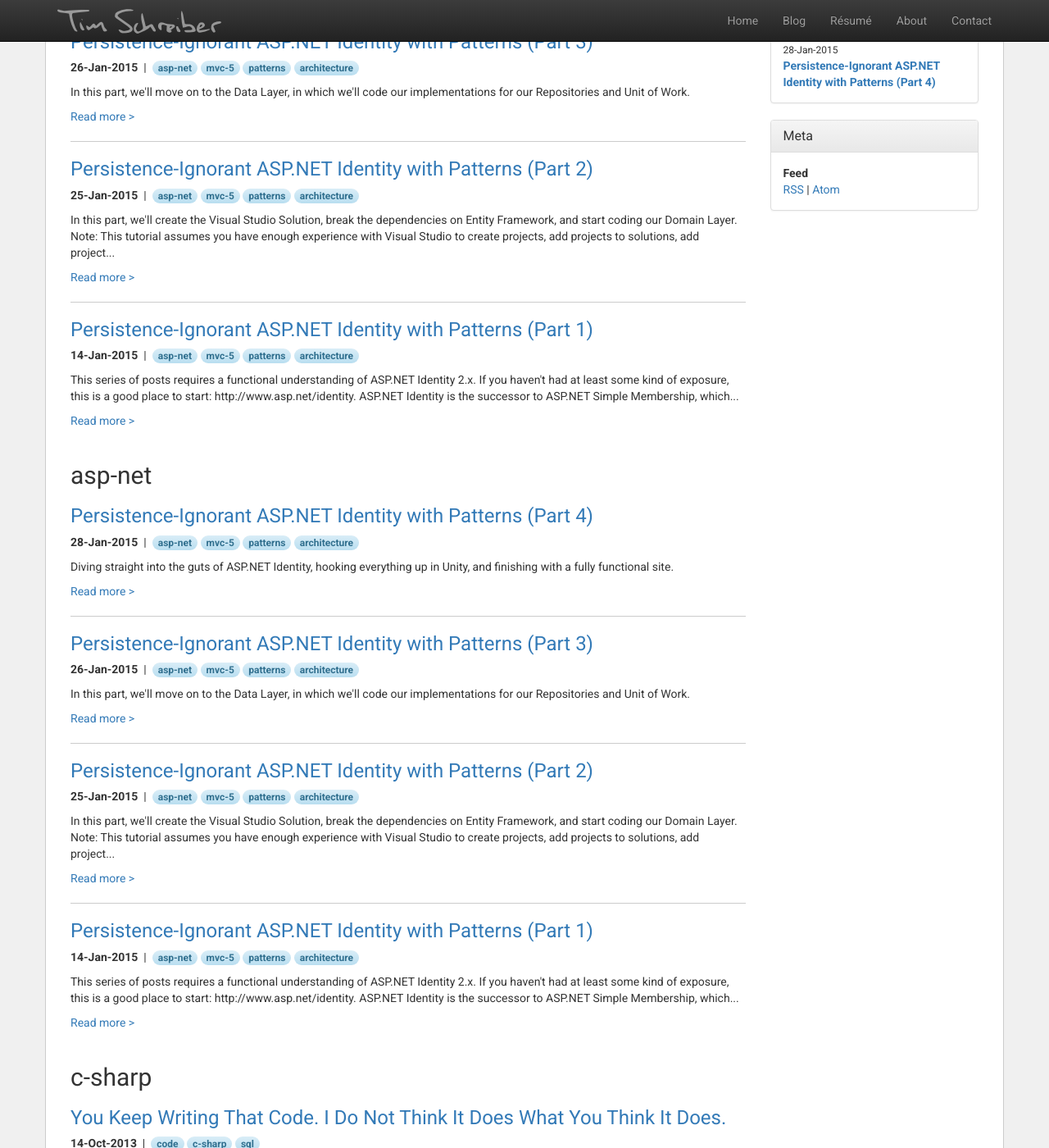
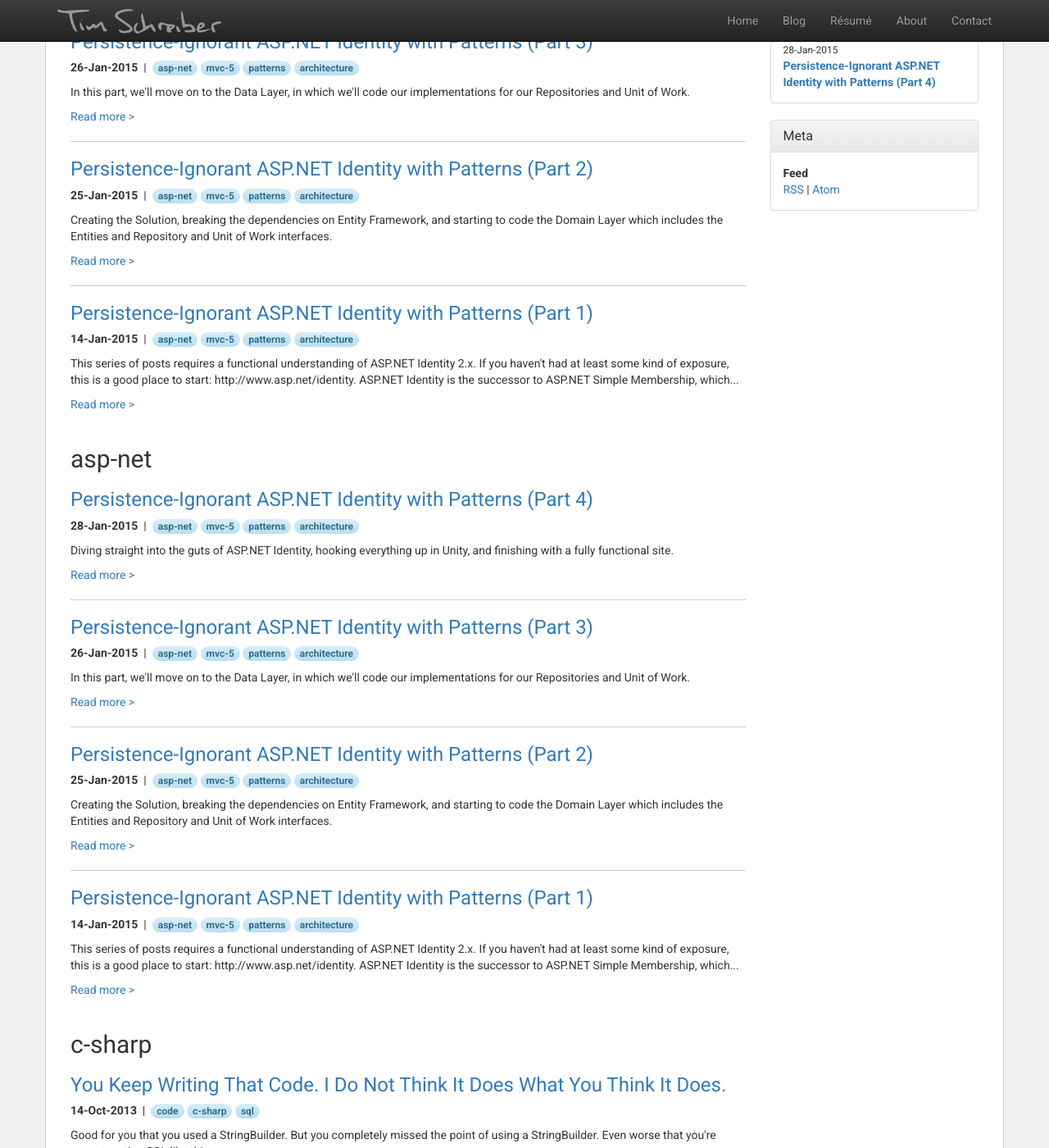
Before and after one commit to timschreiber/timschreiber.github.com, a Jekyll site: the page built from blog/tags/index.html, in a window 1280 px wide and 1400 px high, scrolled down 356 px. Shown: the whole window at 82% size. Built offline with Jekyll 4.4.1, drawn with Linux system fonts in a browser that asks for light colours; nearby versions of some CDN libraries; some of the changed text lies outside the part shown.

Commit message:
Update 2015-01-25-persistence-ignorant-asp-net-identity-with-patterns-part-2.md

```diff
--- a/_posts/2015-01-25-persistence-ignorant-asp-net-identity-with-patterns-part-2.md
+++ b/_posts/2015-01-25-persistence-ignorant-asp-net-identity-with-patterns-part-2.md
@@ -2,9 +2,11 @@
 title: "Persistence-Ignorant ASP.NET Identity with Patterns (Part 2)"
 canonical: "http://timschreiber.com/2015/01/25/persistence-ignorant-asp-net-identity-with-patterns-part-2/"
 date: 2015-01-25
-layout: post
+layout: post2
 comments: true
-description: "In this part, we'll create the Visual Studio Solution, break the dependencies on Entity Framework, and start coding our Domain Layer. Note: This tutorial assumes you have enough experience with Visual Studio to create projects, add projects to solutions, add project..."
+description: "Creating the Solution, breaking the dependencies on Entity Framework, and starting to code the Domain Layer which includes the Entities and Repository and Unit of Work interfaces."
+image: "persistence-ignorant-asp-net-identity-with-patterns.jpg"
+color: "#063352"
 tags:
 - asp-net
 - mvc-5
```
